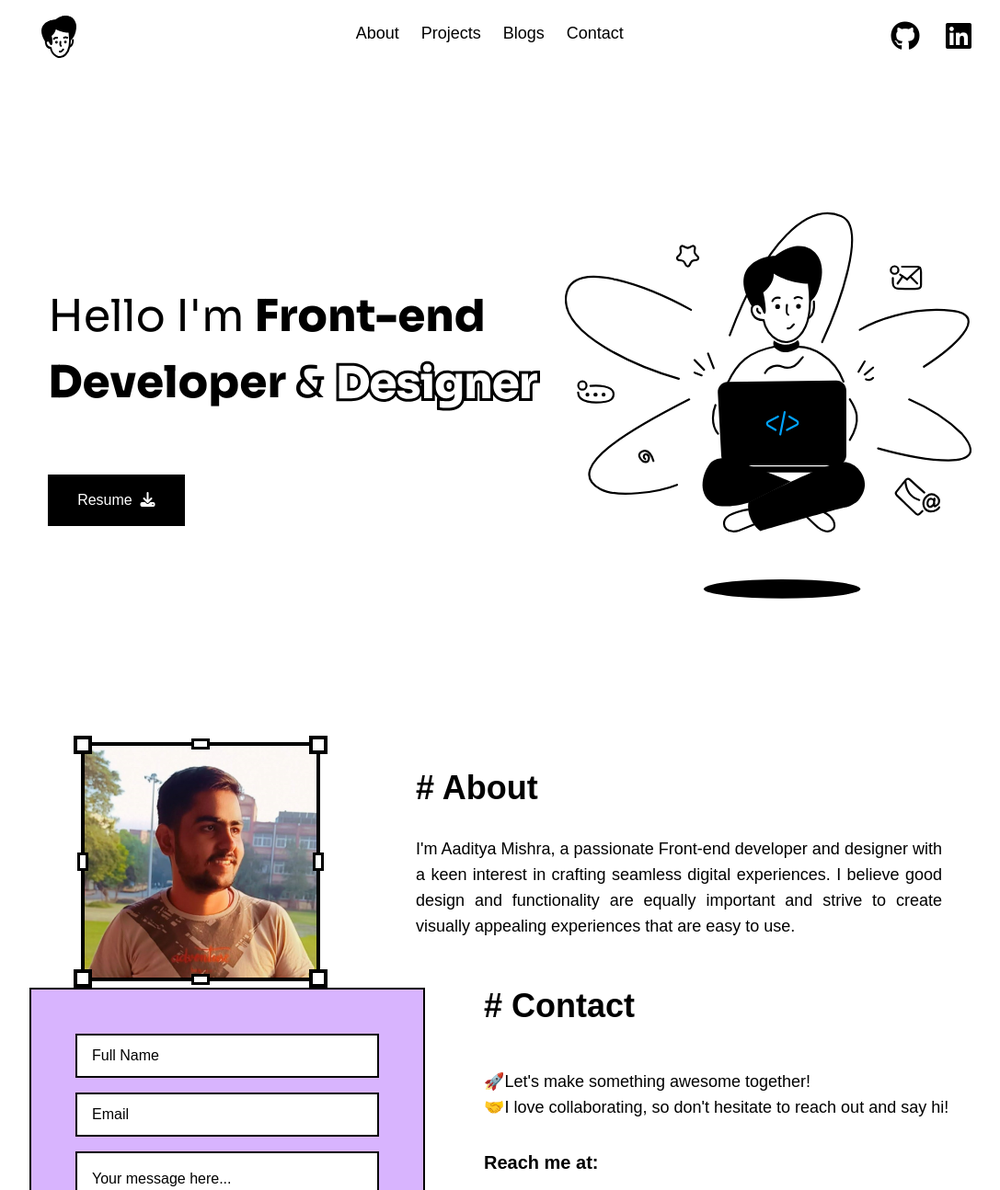
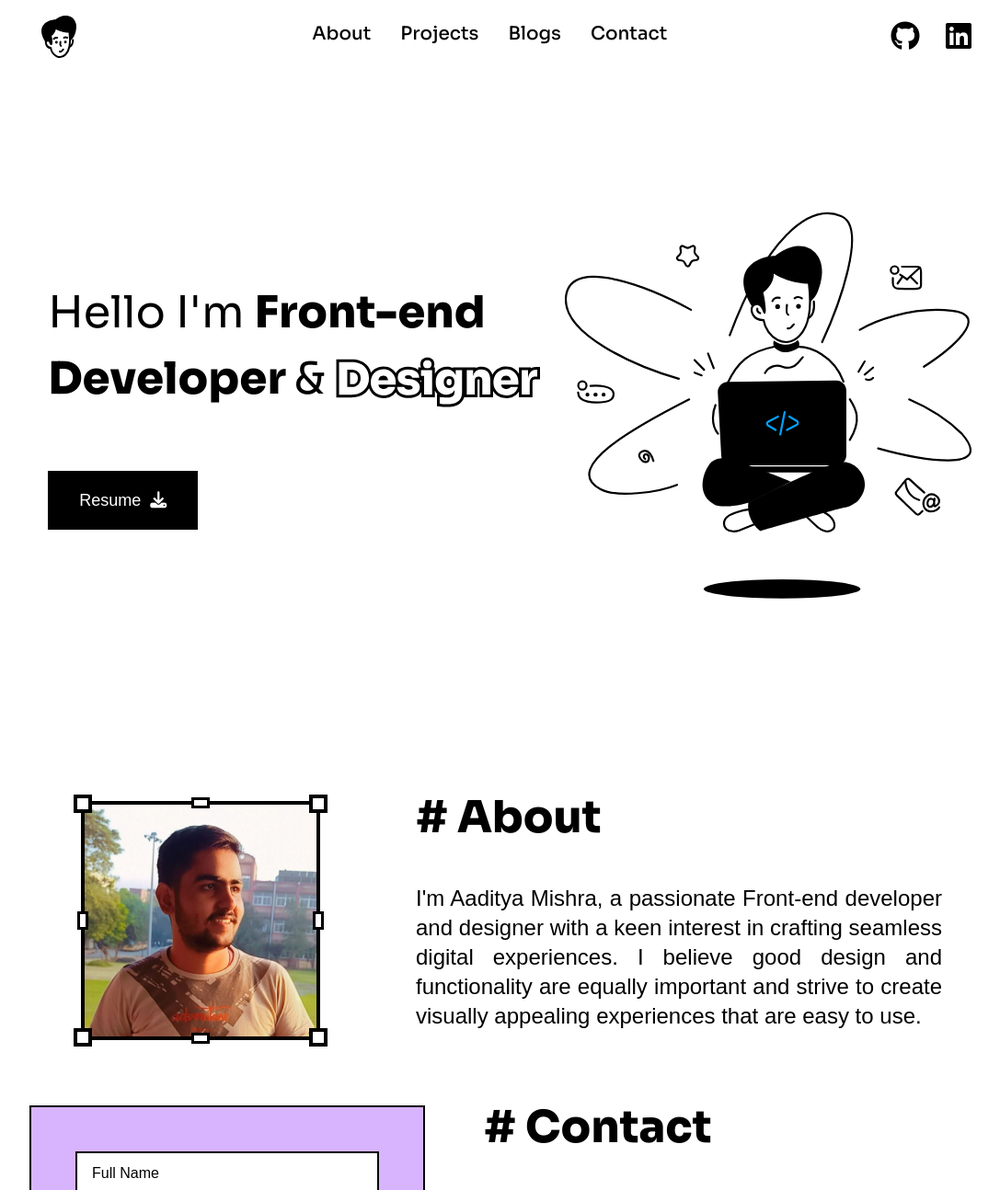
Before and after one commit to aadityamishraa/portfolio, a website: page public/index.html in a window 1280 px wide. Shown: the top 1294 px of the page at 92% size, without its empty margins (96-1183 px from the left). Drawn offline with Linux system fonts and the light colour scheme; a web font is replaced by a local one.

Commit message:
design changes

```diff
--- a/public/index.html
+++ b/public/index.html
@@ -5,9 +5,9 @@
     <meta charset="UTF-8" />
     <meta http-equiv="X-UA-Compatible" content="IE=edge" />
     <meta name="viewport" content="width=device-width, initial-scale=1.0" />
-    <title>Portfolio</title>
+    <title>Aaditya Mishra</title>
     <link rel="stylesheet" href="style.css" />
-
+    <link rel="icon" href="/assets/profile-icon.svg">
     <script src="https://kit.fontawesome.com/735ef75283.js" crossorigin="anonymous"></script>
 </head>
 
@@ -17,18 +17,18 @@
         <nav class="w-4/5 h-[10vh] py-2 m-auto flex justify-between items-center">
             <img src="/assets/profile.svg" alt="" srcset="" />
 
-            <ul class="hidden h-9 sm:flex space-x-6 text-lg">
+            <ul class="hidden h-9 sm:flex space-x-8 text-xl">
                 <li class="hover:border-b-4 border-black">
-                    <a class="hover:cursor-fancy-hand" href="#about">About</a>
+                    <a class="hover:cursor-fancy-hand font-sora font-medium" href="#about">About</a>
                 </li>
                 <li class="hover:border-b-4 border-black">
-                    <a class="hover:cursor-fancy-hand" href="">Projects</a>
+                    <a class="hover:cursor-fancy-hand font-sora font-medium" href="">Projects</a>
                 </li>
                 <li class="hover:border-b-4 border-black">
-                    <a class="hover:cursor-fancy-hand" href="">Blogs</a>
+                    <a class="hover:cursor-fancy-hand font-sora font-medium" href="">Blogs</a>
                 </li>
                 <li class="hover:border-b-4 border-black">
-                    <a class="hover:cursor-fancy-hand" href="#contact">Contact</a>
+                    <a class="hover:cursor-fancy-hand font-sora font-medium" href="#contact">Contact</a>
                 </li>
             </ul>
             <div class="hidden sm:block">
@@ -45,16 +45,16 @@
             <ul id="menu"
                 class="sm:hidden hidden bg-white absolute top-0 left-0 w-full p-12 space-y-6 border-4 border-black">
                 <li class="">
-                    <a class="hover:cursor-fancy-hand nav-link" href="#about">About</a>
+                    <a class="hover:cursor-fancy-hand nav-link font-sora font-medium" href="#about">About</a>
                 </li>
                 <li class="">
-                    <a class="hover:cursor-fancy-hand nav-link" href="">Projects</a>
+                    <a class="hover:cursor-fancy-hand nav-link font-sora font-medium" href="">Projects</a>
                 </li>
                 <li class="">
-                    <a class="hover:cursor-fancy-hand nav-link" href="">Blogs</a>
+                    <a class="hover:cursor-fancy-hand nav-link font-sora font-medium" href="">Blogs</a>
                 </li>
                 <li class="">
-                    <a class="hover:cursor-fancy-hand nav-link" href="#contact">Contact</a>
+                    <a class="hover:cursor-fancy-hand nav-link font-sora font-medium" href="#contact">Contact</a>
                 </li>
             </ul>
         </nav>
@@ -71,10 +71,9 @@
             </p>
             <!-- img for sm screen -->
             <span class="lg:hidden">
-                <img class="" class="my-8" src="/assets/hero_img.svg" alt="" srcset="" />
+                <img class="my-8" src="/assets/hero_img.svg" alt="" srcset="" />
             </span>
-            <button
-                class="hover: hover:border-black px-8 py-4 mt-10 bg-black text-white hover:cursor-fancy-hand">
+            <button class="font-play text-lg mt-10 px-8 py-4 bg-black border-2 border-black text-white hover:text-black hover:bg-white hover:cursor-fancy-hand">
                 Resume &nbsp;<i class="fa-solid fa-download"></i>
             </button>
         </span>
@@ -85,62 +84,19 @@
     </div>
 
     <!-- About -->
-    <div id="about" class="h-full w-4/5 sm:w-3/4 sm:pl-4 m-auto flex justify-evenly items-center flex-col lg:flex-row">
+    <div id="about" class="my-16 w-4/5 sm:w-3/4 sm:pl-4 m-auto flex justify-evenly items-center flex-col lg:flex-row">
         <!-- Profile -->
         <img class=" mb-12 sm:mb-0 sm:mr-24 " src="/assets/about_imgs.png" alt="" srcset="" />
         <!-- About-content  -->
         <div class="">
-            <p class="text-4xl font-bold mb-8"># About</p>
-            <p class="text-lg mb-4 text-justify">
+            <p class="font-sora text-5xl font-extrabold mb-12"># About</p>
+            <p class="font-play text-xl sm:text-2xl mb-4 text-justify leading-relaxed">
                 I'm Aaditya Mishra, a passionate Front-end developer and designer with a keen interest in
                 crafting seamless digital experiences. I believe good design and functionality are equally important and
                 strive to create visually appealing experiences that are easy to use.
             </p>
         </div>
     </div>
-
-
-    <!-- Techstack -->
-    <!-- <div class="w-4/5 m-auto">
-        <span class="flex justify-center mb-12">
-            <div
-                class="after:content-['Techstack'] after:font-bold after:text-4xl after:relative after:-top-20 after:left-20">
-                <img src="/assets/techstack_node.svg" alt="" srcset="" />
-            </div>
-        </span> -->
-
-    <!-- <div class="h-full w-full border-l-4 border-b-4 border-black flex justify-between flex-wrap"> -->
-    <!-- Left -->
-    <!-- <div class="flex flex-col justify-between">
-                <div>
-                    <p class="text-lg font-bold m-4">Languages</p>
-                    <div
-                        class="bg-green-200 h-64 w-[30rem] border-l-0 border-4 border-black mb-12 flex justify-center items-center">
-                        <img src="/assets/lang.svg" alt="" />
-                    </div>
-                </div>
-                <div>
-                    <p class="text-lg font-bold m-4">Frameworks & Tools</p>
-                    <div
-                        class="bg-pink-200 h-72 w-[32rem] border-l-0 border-b-0 border-4 border-black flex justify-center items-center">
-                        <img src="/assets/frameworks.svg" alt="" />
-                    </div>
-                </div>
-            </div> -->
-
-    <!-- Right -->
-    <!-- <div class="flex flex-col justify-end items-center">
-                <img src="/assets/work_balance.svg" alt="" srcset="" />
-                <div
-                    class="bg-blue-200 h-64 w-[32rem] border-b-0 border-4 border-black flex flex-col justify-evenly items-center">
-                    <p class="text-lg font-bold">Design</p>
-                    <img src="/assets/designs.svg" alt="" />
-                </div>
-            </div>
-        </div>
-    </div> -->
-
-
 
     <!-- Contact -->
     <div id="contact" class="w-4/5 m-auto flex flex-wrap-reverse">
@@ -169,13 +125,13 @@
 
         <!-- Content -->
         <div class="mb-8 sm:mb-0 md:w-1/2">
-            <p class="text-4xl font-bold mb-12"># Contact</p>
-            <ul class="text-lg">
-                <li class="before:content-['🚀']">Let's make something awesome together!</li>
-                <li class="before:content-['🤝']">I love collaborating, so don't hesitate to reach out and say hi!</li>
+            <p class="font-sora text-5xl font-extrabold mb-12"># Contact</p>
+            <ul class="text-xl">
+                <li class="font-play before:content-['🚀']">Let's make something awesome together!</li>
+                <li class="font-play before:content-['🤝']">I love collaborating, so don't hesitate to reach out and say hi!</li>
             </ul>
-            <p class="text-xl font-bold mt-8">Reach me at:</p>
-            <p><i class="fa-solid fa-envelope m-4"></i>aadityamishra216@gmail.com</p>
+            <p class="font-sora text-xl font-medium mt-8">Reach me at:</p>
+            <p class="font-play text-xl"><i class="fa-solid fa-envelope m-4"></i>aadityamishra216@gmail.com</p>
         </div>
     </div>
 
--- a/src/main.css
+++ b/src/main.css
@@ -1,6 +1,6 @@
 /* @import url("https://fonts.googleapis.com/css2?family=Andika:wght@400;700&family=Sora:wght@300;400;500;600;700;800&display=swap");
  */
- @import url('https://fonts.googleapis.com/css2?family=Andika:wght@400;700&family=Playpen+Sans:wght@300;400;700&family=Sora:wght@300;400;500;600;700;800&display=swap');
+ @import url('https://fonts.googleapis.com/css2?family=Playpen+Sans:wght@300;400;700&family=Sora:wght@300;400;500;600;700;800&display=swap');
 @tailwind base;
 
 *{
--- a/tailwind.config.js
+++ b/tailwind.config.js
@@ -5,7 +5,6 @@ module.exports = {
     extend: {
       fontFamily: {
         sora: ["Sora", "sans-serif"],
-        andika: ["Andika", "sans-serif"],
         play: ["Playpen Sans", "sans-serif"]
       },
       cursor: {
```
Also changed, not shown: assets/profile-icon.svg (added), public/style.css.
